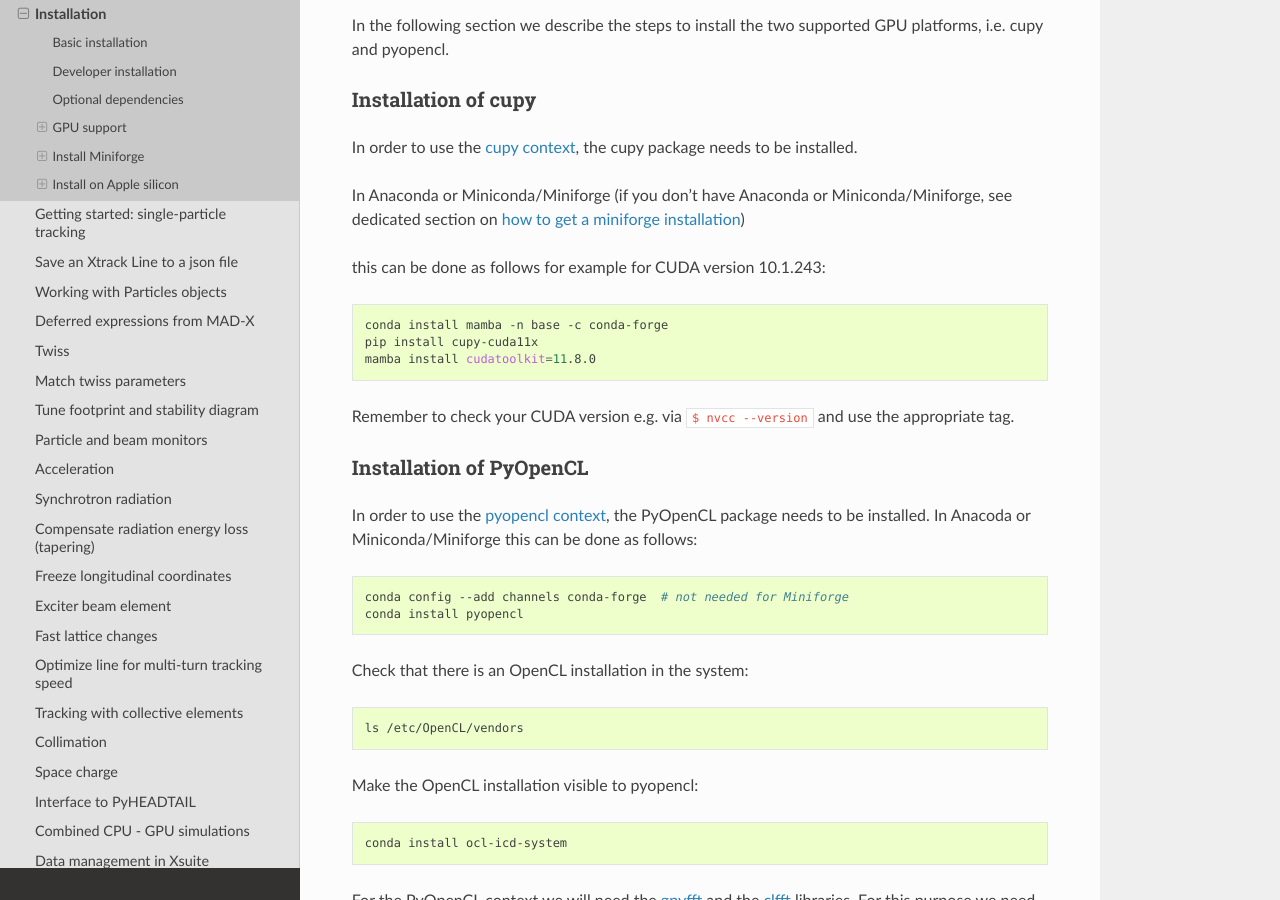
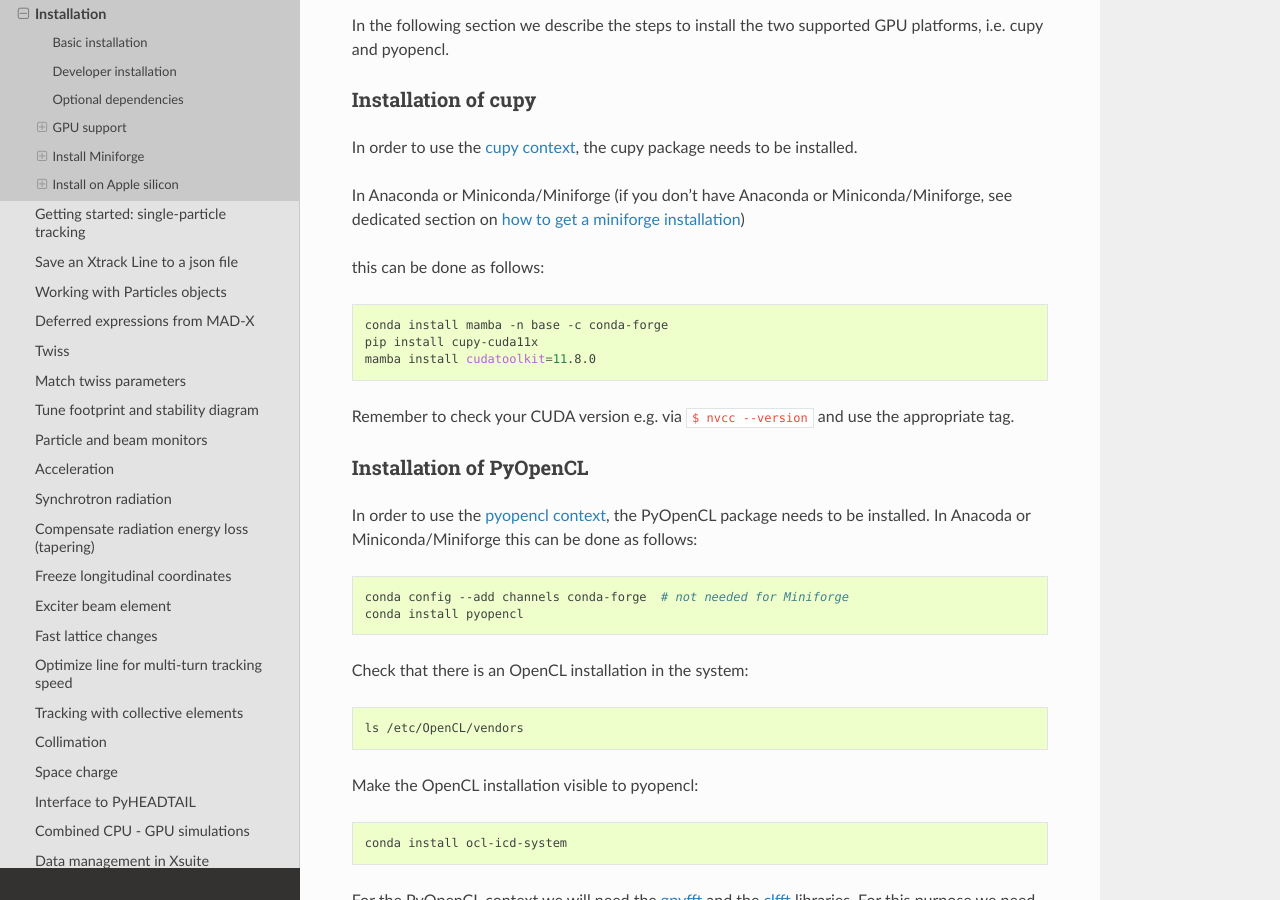
Before and after one commit to xsuite/xsuite, a Sphinx documentation site: the page built from docs/installation.rst, in a window 1280 px wide and 900 px high, scrolled down 2035 px. Built offline with Sphinx 7.4.7 and the Read the Docs theme 2.0.0, drawn with Linux system fonts in a browser that asks for light colours.

Commit message:
Update installation.rst

```diff
--- a/docs/installation.rst
+++ b/docs/installation.rst
@@ -93,7 +93,7 @@
 
 In Anaconda or Miniconda/Miniforge (if you don't have Anaconda or Miniconda/Miniforge, see dedicated section on :ref:`how to get a miniforge installation<miniforge>`)
 
-this can be done as follows for example for CUDA version 10.1.243:
+this can be done as follows:
 
 .. code-block:: bash
 
```
